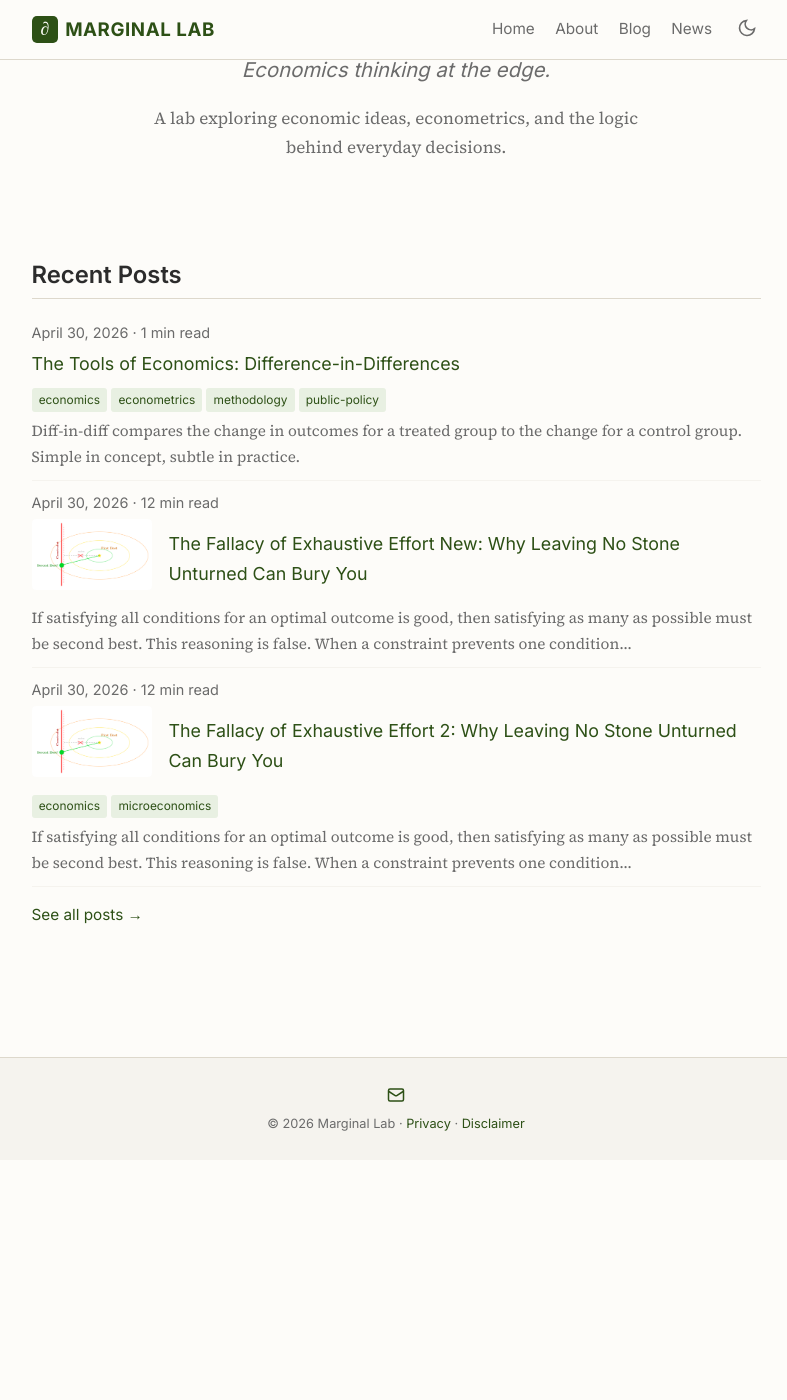
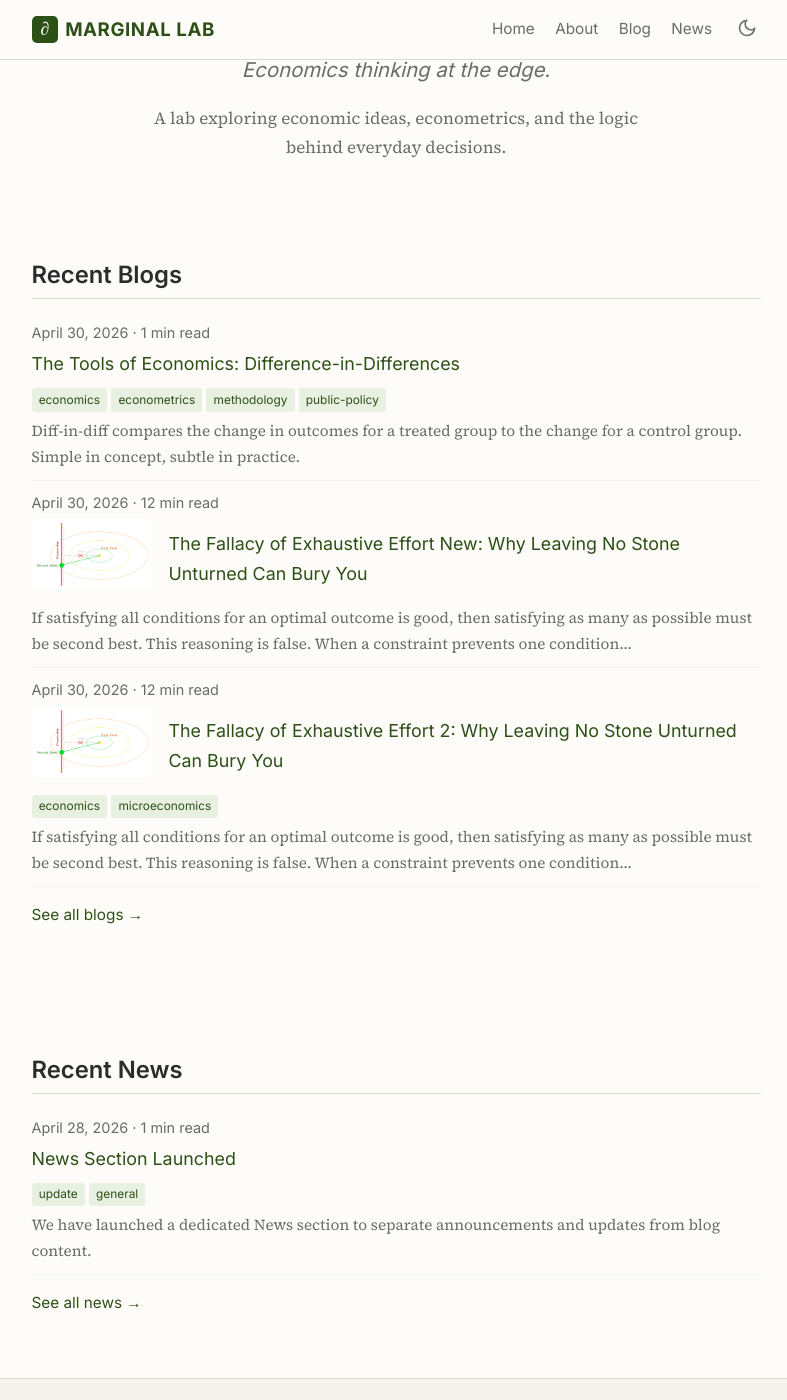
Before and after one commit to marginallabs/marginallabs.github.io, a Jekyll site: the page built from index.md, in a window 1280 px wide and 1400 px high, scrolled down 240 px. Shown: the whole window, without its empty margins (244-1031 px from the left). Built offline with Jekyll 4.4.1, drawn with Linux system fonts in a browser that asks for light colours.

Commit message:
Add Recent News section and rename Recent Posts to Recent Blogs on home page
Co-Authored-By: Claude Opus 4.7 <noreply@anthropic.com>

```diff
--- a/_layouts/home.html
+++ b/_layouts/home.html
@@ -12,7 +12,7 @@ layout: default
     </p>
   </div>
   <section class="recent-posts">
-    <h2>Recent Posts</h2>
+    <h2>Recent Blogs</h2>
     {% assign blog_posts = site.posts | where: "type", "blog" %}
     {% for post in blog_posts limit:3 %}
       <article class="blog-list-item">
@@ -30,8 +30,27 @@ layout: default
     {% if blog_posts.size == 0 %}
       <p>No posts yet. Stay tuned!</p>
     {% endif %}
-    {% if blog_posts.size > 3 %}
-      <p class="more-link"><a href="{{ '/blog/' | relative_url }}">See all posts &rarr;</a></p>
+    <p class="more-link"><a href="{{ '/blog/' | relative_url }}">See all blogs &rarr;</a></p>
+  </section>
+  <section class="recent-posts">
+    <h2>Recent News</h2>
+    {% assign news_posts = site.posts | where: "type", "news" %}
+    {% for post in news_posts limit:1 %}
+      <article class="blog-list-item">
+        <span class="post-date">{{ post.date | date: "%B %d, %Y" }}{% assign w = post.content | strip_html | split: " " | size %}{% assign rt = w | divided_by: 200 | at_least: 1 %} &middot; {{ rt }} min read</span>
+        <div class="post-title-row">
+          {% if post.image %}<a href="{{ post.url | relative_url }}"><img class="post-thumbnail" src="{{ post.image | relative_url }}" alt="Thumbnail for {{ post.title }}" /></a>{% endif %}
+          <a class="post-title-link" href="{{ post.url | relative_url }}">{{ post.title }}</a>
+        </div>
+        {% if post.categories %}<span class="post-category-badges">{% if post.categories.size <= 5 %}{% for cat in post.categories %}<span class="category-tag">{{ cat }}</span>{% endfor %}{% else %}{% for cat in post.categories limit:4 %}<span class="category-tag">{{ cat }}</span>{% endfor %}<span class="category-tag category-more-toggle" onclick="this.parentElement.querySelectorAll('.category-tag.hidden-tag').forEach(function(t){t.classList.remove('hidden-tag');}); this.style.display='none';">More...</span>{% for cat in post.categories offset:4 %}<span class="category-tag hidden-tag">{{ cat }}</span>{% endfor %}{% endif %}</span>{% endif %}
+        {% if post.abstract %}
+          <p class="post-excerpt">{{ post.abstract | truncatewords: 30 }}</p>
+        {% endif %}
+      </article>
+    {% endfor %}
+    {% if news_posts.size == 0 %}
+      <p>No news yet. Stay tuned!</p>
     {% endif %}
+    <p class="more-link"><a href="{{ '/news/' | relative_url }}">See all news &rarr;</a></p>
   </section>
 </div>
```
